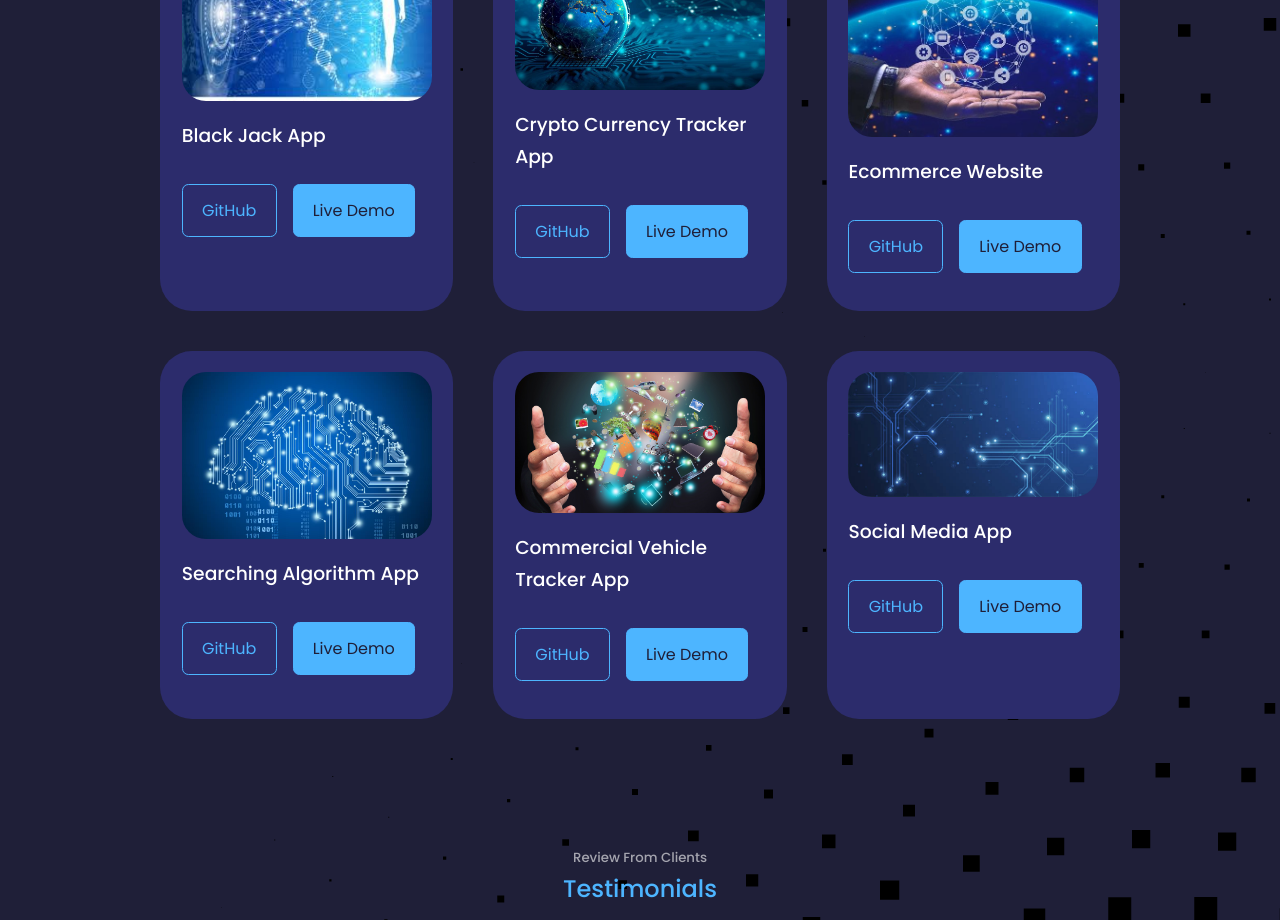
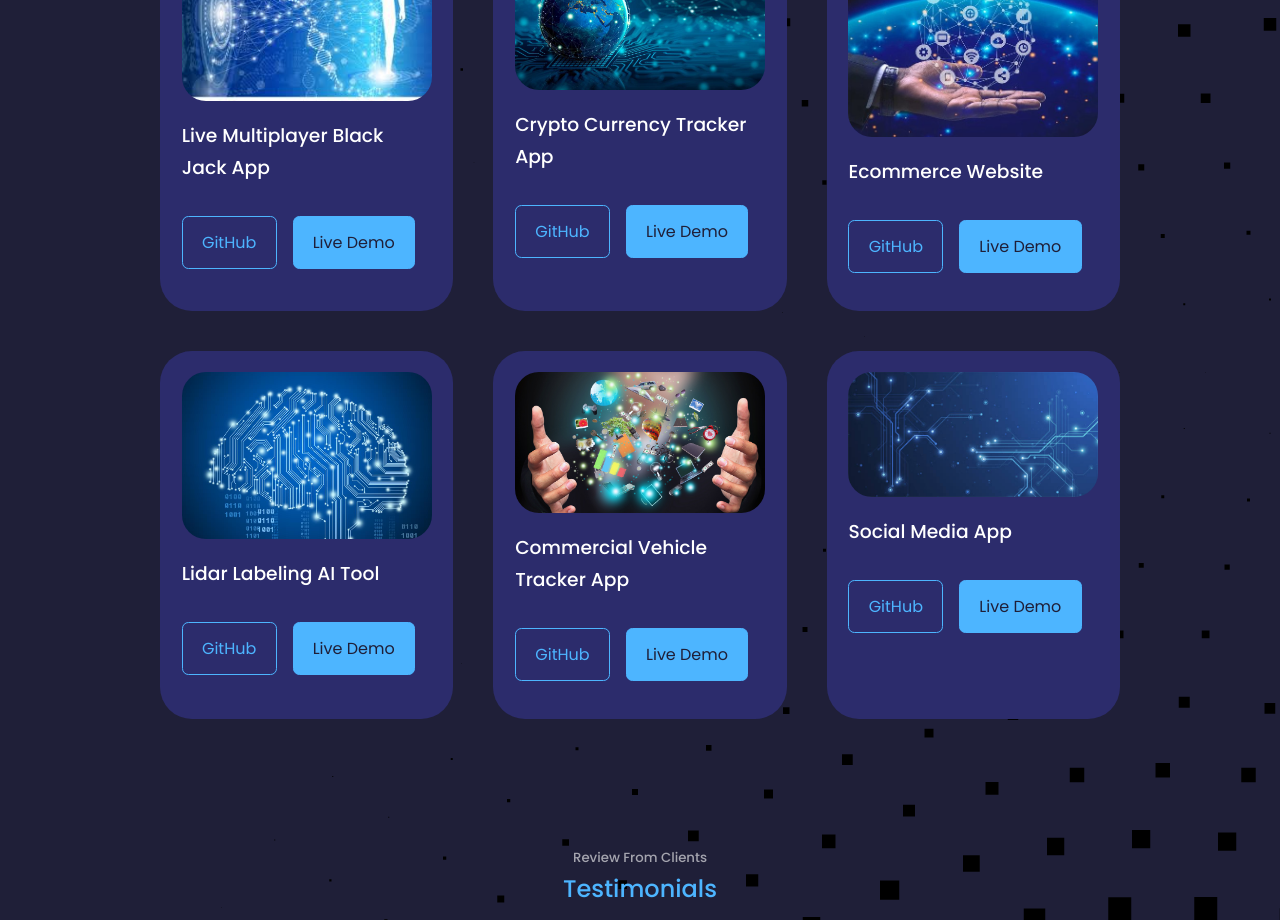
Before and after one commit to Keenan-Kimbrough/Portfolio, a React (Create React App) app: page / in a window 1280 px wide. Shown: the part 4480-5400 px from the top of the page. Built offline with nearby package versions, Linux system fonts and the light colour scheme.

Commit message:
updated portfolio Part

```diff
--- a/src/components/portfolio/Portfolio.jsx
+++ b/src/components/portfolio/Portfolio.jsx
@@ -14,7 +14,7 @@ const data = [
     {
         id: 1,
         image: img1,
-        title: '  Black Jack App',
+        title: ' Live Multiplayer Black Jack App',
         github: 'https://github.com/Keenan-Kimbrough/Black_Jack_React_TypeScript',
         demo: 'https://https://www.forbes.com/sites/bernardmarr/2022/01/05/the-10-tech-trends-that-will-transform-our-world/.com'
     },
@@ -35,7 +35,7 @@ const data = [
     {
         id: 4,
         image: img4,
-        title: 'Searching Algorithm App',
+        title: 'Lidar Labeling AI Tool',
         github: 'https://github.com',
         demo: 'https://https://www.forbes.com/sites/bernardmarr/2022/01/05/the-10-tech-trends-that-will-transform-our-world/.com'
     },
@@ -51,7 +51,7 @@ const data = [
         image: img6,
         title: ' Social Media App',
         github: 'https://github.com/Keenan-Kimbrough/Twitter-App',
-        demo: 'https://github.com'
+        demo: 'https://github.com/Keenan-Kimbrough/Twitter-App'
     }
 ]
 const Portfolio = () => {
```
